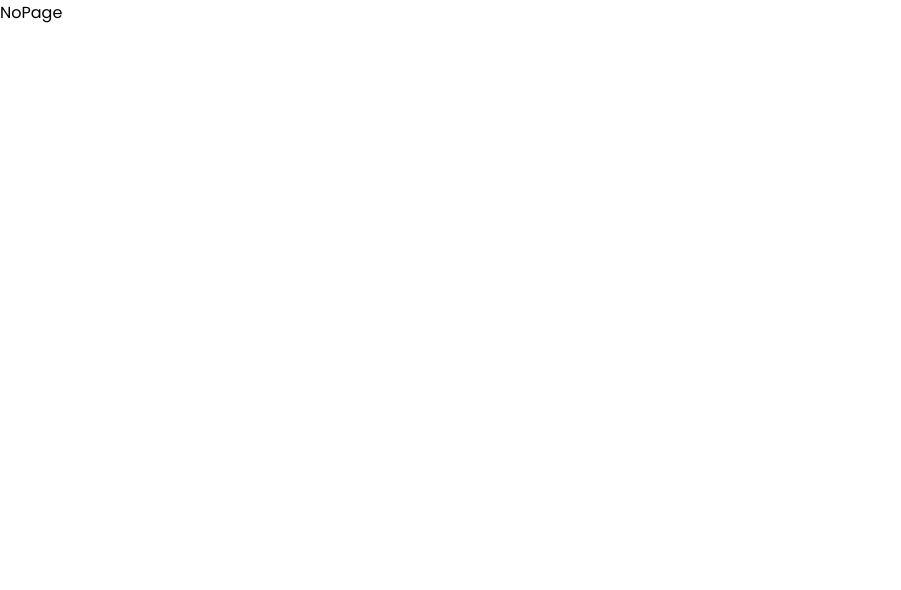
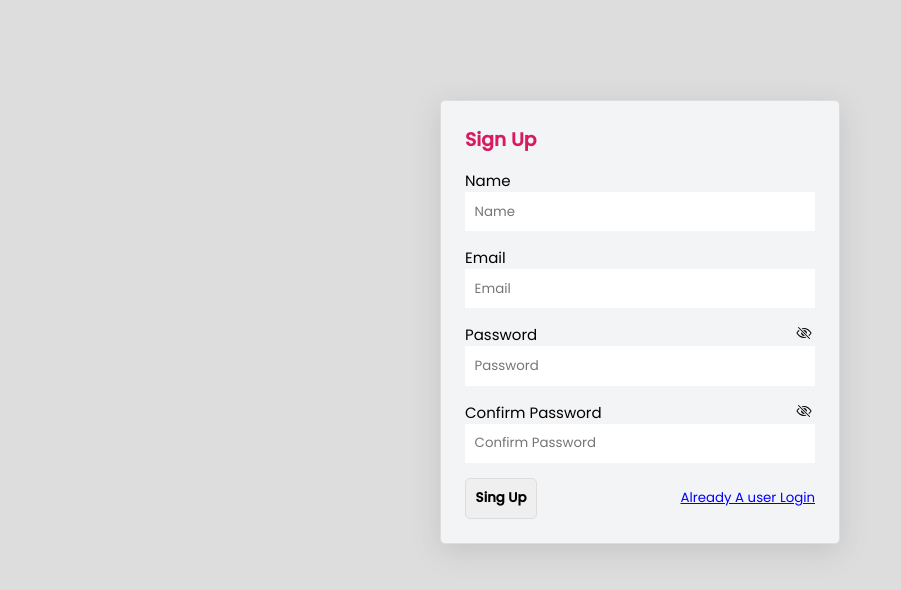
Before and after one commit to juber13/ecommerce, a React (Vite) app: page /signup in a window 1280 px wide. Shown: the top 590 px of the page, without its empty margins (0-901 px from the left). Built offline with nearby package versions, Linux system fonts and the light colour scheme.

Commit message:
make login and singup page

```diff
--- a/src/App.jsx
+++ b/src/App.jsx
@@ -7,6 +7,8 @@ import Cart from './pages/cart/Cart'
 import DashBoard from './pages/admin/dashBoard/DashBoard'
 import NoPage from './pages/nopage/NoPage'
 import MyState from './context/data/MyState'
+import SignUp from './pages/ragistrations/SignUp'
+import Login from './pages/ragistrations/Login'
 const App = () => {
   return (
     <MyState>
@@ -16,6 +18,8 @@ const App = () => {
           <Route path='/order' element={<Order />} />
           <Route path='/cart' element={<Cart />} />
           <Route path='/dashboard' element={<DashBoard />} />
+          <Route path='/login' element={<Login />} />
+          <Route path='/signup' element={<SignUp />} />
           <Route path='/*' element={<NoPage />} />
         </Routes>
       </BrowserRouter>
--- /dev/null
+++ b/src/pages/ragistrations/Login.jsx
@@ -0,0 +1,60 @@
+import React, { useState } from 'react'
+import { IoEyeOffOutline } from "react-icons/io5";
+import { IoEyeOutline } from "react-icons/io5";
+import { Link } from 'react-router-dom';
+
+const Login = () => {
+    const [isPasswordShow, setIsPasswordShow] = useState(false);
+    const [data, setData] = useState({ email: "", password: "" })
+
+    const handleForm = (e) => {
+        e.preventDefault();
+        if (data.email === "" || data.password === "") {
+            alert('somthing is missing');
+            return;
+        }
+        console.log(data);
+    }
+
+    const handleInputChange = (e) => {
+        const { name, value } = e.target;
+
+
+        setData(prevState => {
+            return {
+                ...prevState,
+                [name]: value
+            }
+        })
+    }
+    return (
+        <div className='container form-container flex flex-col gap'>
+            <div className='heading'>
+                <h3>Login</h3>
+            </div>
+            <form className='flex flex-col gap item-center' onSubmit={handleForm}>
+                <div className='form-control flex-col flex'>
+                    <label htmlFor="email">Email</label>
+                    <input type="text" placeholder='Email' name='email' onChange={handleInputChange} />
+                </div>
+
+                <div className='form-control flex-col flex'>
+                    <label htmlFor="password">Password</label>
+                    <input type={isPasswordShow ? "text" : "password"} placeholder='Password' name='password' onChange={handleInputChange} />
+                    <span className='eye-icon'
+                        onClick={() => setIsPasswordShow(!isPasswordShow)}>
+                        {isPasswordShow ? <IoEyeOutline className='icon' /> : <IoEyeOffOutline className='icon' />}
+                    </span>
+                </div>
+
+                <div className='form-control flex  item-center space-between'>
+                    <input type="submit" value={"Login"} />
+                    {" "}
+                    <small className='link'><Link to="/signup">New user Sign Up</Link></small>
+                </div>
+            </form>
+        </div>
+    )
+}
+
+export default Login
--- /dev/null
+++ b/src/pages/ragistrations/SignUp.jsx
@@ -0,0 +1,81 @@
+import React, { useState } from 'react'
+import './resgistration.css'
+// import { IoEyeOutline } from "react-icons/io5";
+import { IoEyeOffOutline } from "react-icons/io5";
+import { IoEyeOutline } from "react-icons/io5";
+import { Link } from 'react-router-dom';
+
+
+
+
+
+
+const SignUp = () => {
+    const [isPasswordShow, setIsPasswordShow] = useState(false);
+    const [isPasswordConfirmShow, setIsPasswordConfirmShow] = useState(false);
+    const [data, setData] = useState({ name: "", email: "", password: "", confrimPassword: "" })
+
+    const handleForm = (e) => {
+        e.preventDefault();
+        if (data.email === "" || data.password === "" || data.password === "" || data.confrimPassword === "") {
+            alert('somthing is missing');
+            return;
+        }
+        console.log(data);
+    }
+
+    const handleInputChange = (e) => {
+        const { name, value } = e.target;
+        setData(prevState => {
+            return {
+                ...prevState,
+                [name]: value
+            }
+        })
+    }
+
+    return (
+        <div className='container form-container flex flex-col gap'>
+            <div className='heading'>
+                <h3>Sign Up</h3>
+            </div>
+            <form className='flex flex-col gap item-center' onSubmit={handleForm}>
+                <div className='form-control flex-col flex'>
+                    <label htmlFor="name">Name</label>
+                    <input type="text" placeholder='Name' name='name' onChange={handleInputChange} />
+                </div>
+
+                <div className='form-control flex-col flex'>
+                    <label htmlFor="email">Email</label>
+                    <input type="text" placeholder='Email' name='email' onChange={handleInputChange} />
+                </div>
+
+                <div className='form-control flex-col flex'>
+                    <label htmlFor="password">Password</label>
+                    <input type={isPasswordShow ? "text" : "password"} placeholder='Password' name='password' onChange={handleInputChange} />
+                    <span className='eye-icon'
+                        onClick={() => setIsPasswordShow(!isPasswordShow)}>
+                        {isPasswordShow ? <IoEyeOutline className='icon' /> : <IoEyeOffOutline className='icon' />}
+                    </span>
+                </div>
+
+                <div className='form-control flex-col flex'>
+                    <label htmlFor="confrim-password">Confirm Password</label>
+                    <input type={isPasswordConfirmShow ? "text" : "password"} placeholder='Confirm Password' name='confrim-password' onChange={handleInputChange} />
+                    <span className='confirm-eye-icon'
+                        onClick={() => setIsPasswordConfirmShow(!isPasswordConfirmShow)}>
+                        {isPasswordConfirmShow ? <IoEyeOutline className='icon' /> : <IoEyeOffOutline className='icon' />}
+                    </span>
+                </div>
+
+                <div className='form-control flex  item-center space-between'>
+                    <input type="submit" value={"Sing Up"} />
+                    {" "}
+                    <small className='link'><Link to="/login">Already A user Login</Link></small>
+                </div>
+            </form>
+        </div>
+    )
+}
+
+export default SignUp
--- /dev/null
+++ b/src/pages/ragistrations/resgistration.css
@@ -0,0 +1,62 @@
+body {
+  background: #ddd;
+}
+
+.heading {
+  color: #d81b60;
+}
+
+form {
+  position: relative;
+}
+
+.form-container {
+  /* width: 40% !important; */
+  margin: 100px auto;
+  max-width: 400px;
+}
+
+.form-control {
+  width: 100%;
+}
+
+.form-control input {
+  padding: 0.6rem;
+  border: none;
+  outline: none;
+}
+
+.form-control label {
+  font-size: 15px;
+}
+
+.form-control input[type="submit"] {
+  border: 1px solid #ddd;
+  cursor: pointer;
+  color: #000;
+  font-weight: bold;
+  border-radius: 5px;
+}
+
+.form-control input[name="confirm-password"] {
+  position: relative;
+  /* top: 5%; */
+}
+
+.eye-icon,
+.confirm-eye-icon {
+  position: absolute;
+  right: 1%;
+  /* bottom: 1%; */
+}
+
+.eye-icon .icon,
+.confirm-eye-icon .icon {
+  font-size: 16px !important;
+  cursor: pointer;
+}
+
+.link a {
+  color: blue !important;
+  text-decoration: underline;
+}
```
